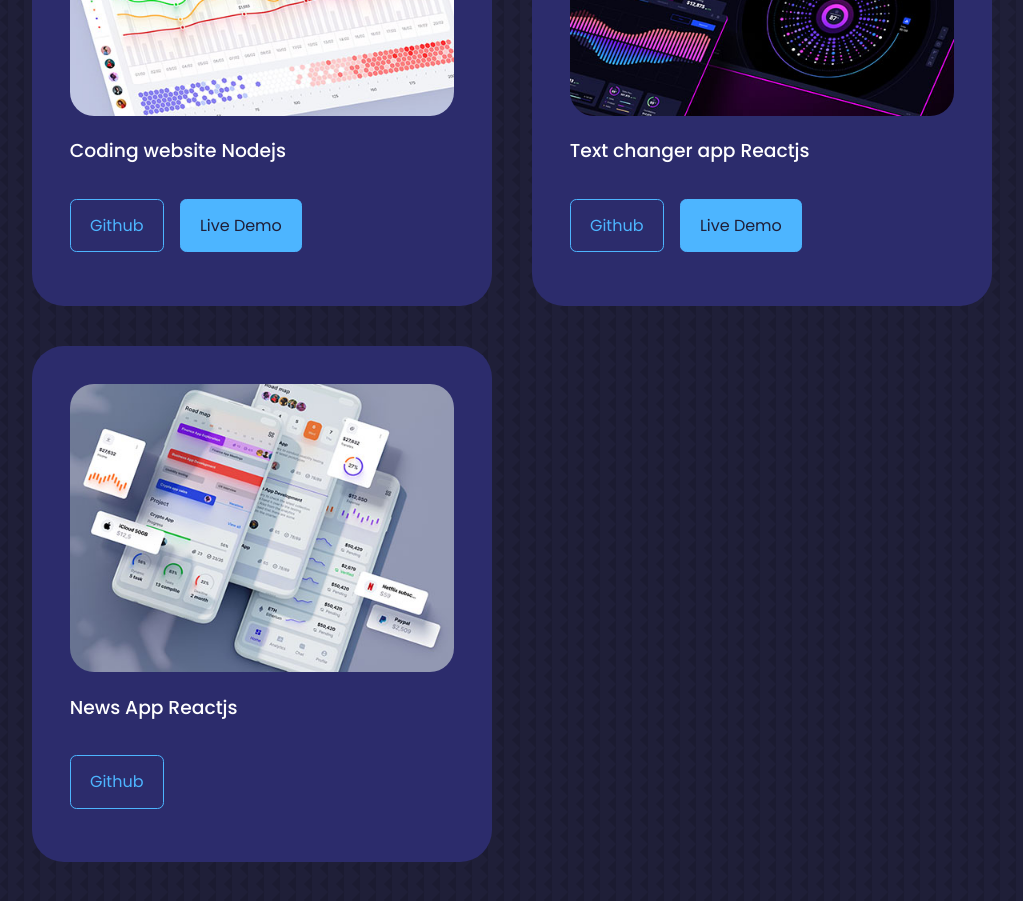
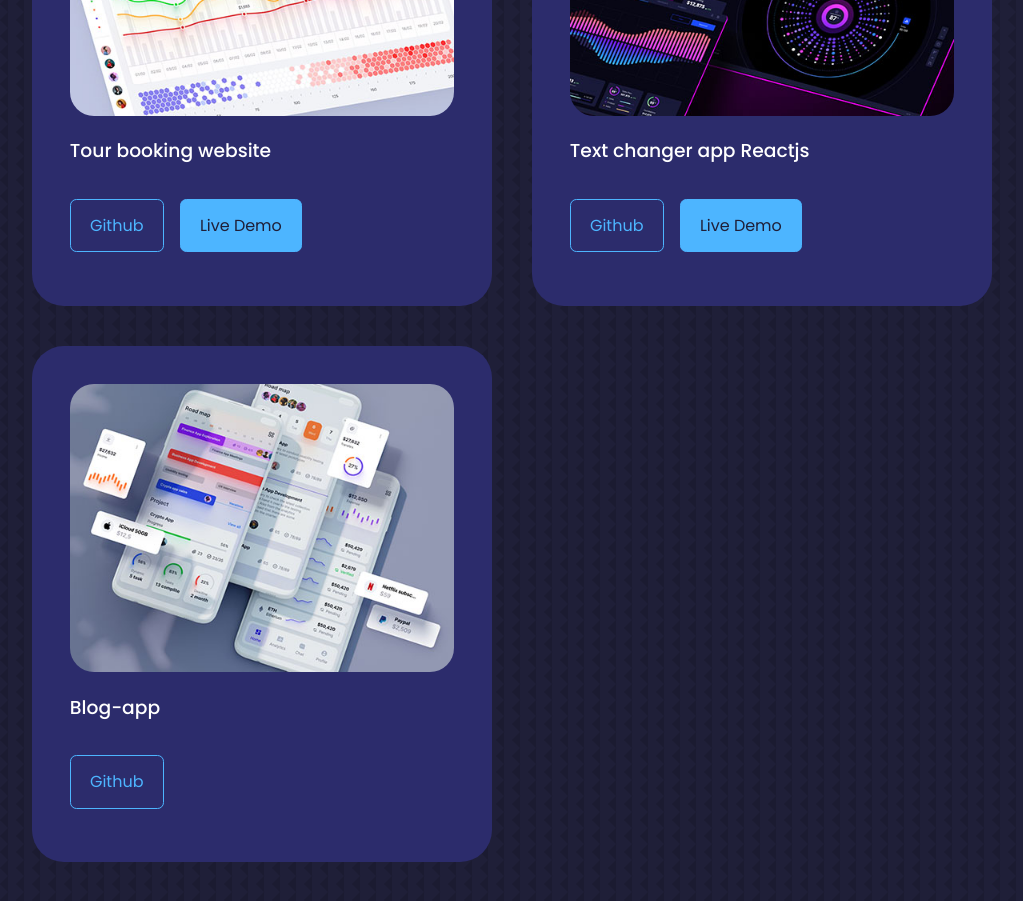
Before and after one commit to satendragangwar/Portfolio, a React (Create React App) app: page / in a window 1280 px wide. Shown: the part 3140-4041 px from the top of the page, without its empty margins (128-1151 px from the left). Built offline with nearby package versions, Linux system fonts and the light colour scheme; a web font is replaced by a local one.

Commit message:
Update Portfolio.jsx

```diff
--- a/src/component/portfolio/Portfolio.jsx
+++ b/src/component/portfolio/Portfolio.jsx
@@ -18,10 +18,10 @@ const Portfolio = () => {
           <div className="portfolio__item-image">
             <img src={IMG1} alt="img" />
           </div>
-          <h3>Coding website Nodejs</h3>
+          <h3>Tour booking website</h3>
           <div className='portfolio__item-cta'>
           <a href="https://github.com/satendragangwar" className='btn' target='blank'>Github</a>
-          <a href="https://app-learncoding.herokuapp.com/" className='btn btn-primary' target='blank'>Live Demo</a>
+          <a href="https://tour-management-app.vercel.app/" className='btn btn-primary' target='blank'>Live Demo</a>
           </div>
 
           </article>
@@ -40,10 +40,10 @@ const Portfolio = () => {
           <div className="portfolio__item-image">
             <img src={IMG3} alt="" />
           </div>
-          <h3>News App Reactjs</h3>
+          <h3>Blog-app</h3>
           <div className='portfolio__item-cta'>
           <a href="https://github.com/satendragangwar/react-news-app" className='btn' target='blank'>Github</a>
-          {/* <a href="https://github.com" className='btn btn-primary' target='_blank'>Live Demo</a> */}
+          {/* <a href="https://blog-app-alpha-drab.vercel.app/" className='btn btn-primary' target='_blank'>Live Demo</a> */}
           </div>
 
           </article>
```
